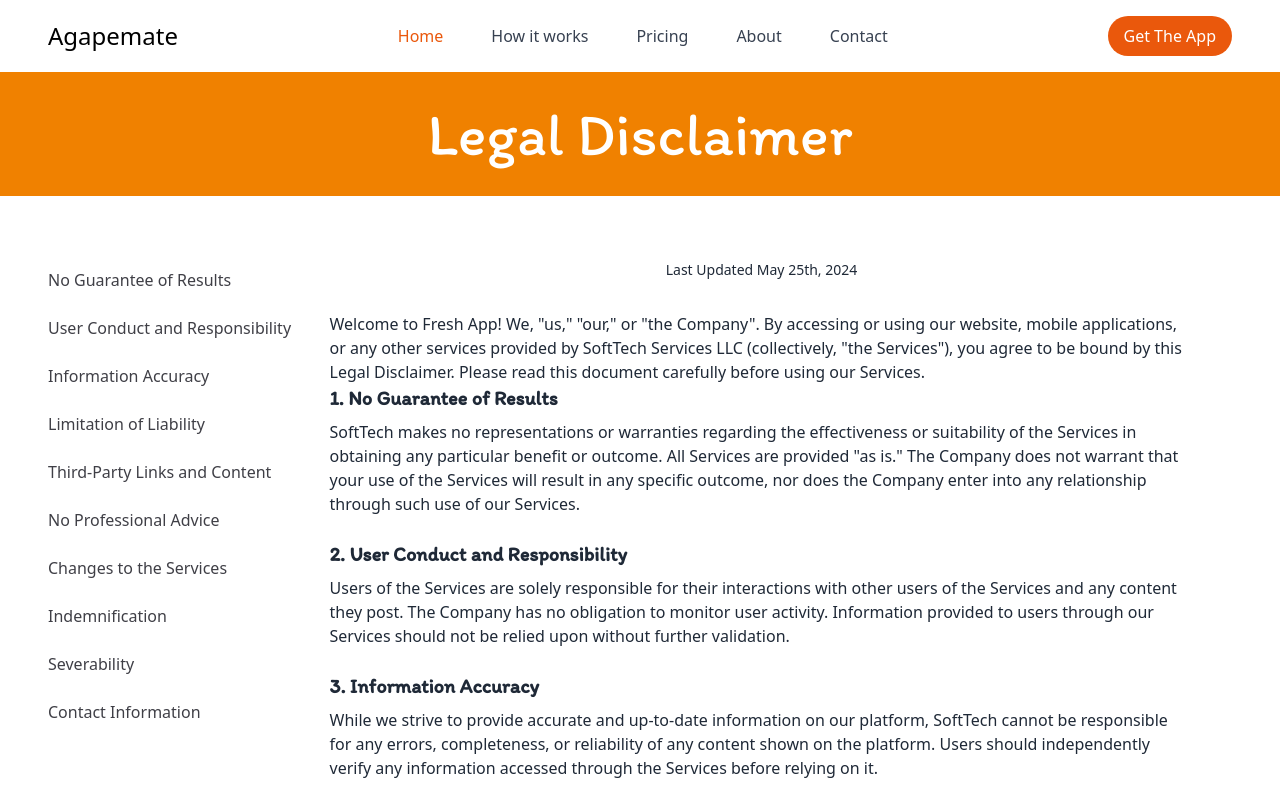
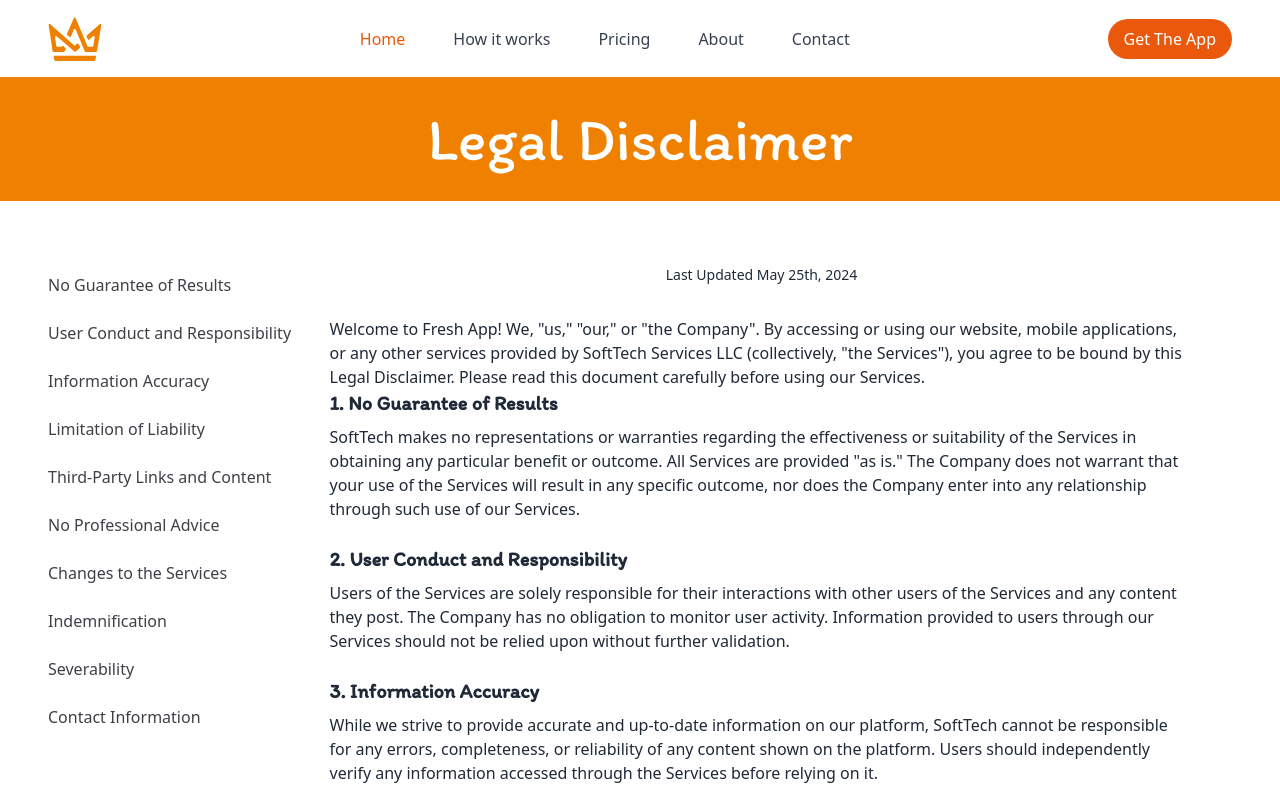
Before and after one commit to SalTech-Apps/agapemate, a website built with Parcel: page pages/terms/index.html in a window 1280 px wide. Shown: the top 800 px of the page. Built offline with nearby package versions, Linux system fonts and the light colour scheme; a web font is replaced by a local one.

Commit message:
fix: logo

```diff
--- a/components/footer.html
+++ b/components/footer.html
@@ -31,6 +31,6 @@
   </div>
   <div class="container mx-auto mt-8 border-t border-primary pt-4 flex justify-between items-center">
       <p>&copy; 2024 agapemate App. All Rights Reserved.</p>
-      <a href="../terms/index.html" class="text-gray-600">Legal Disclaimer</a>
+      <a href="/pages/terms/index.html" class="text-gray-600">Legal Disclaimer</a>
   </div>
 </footer>
--- a/components/header.html
+++ b/components/header.html
@@ -1,6 +1,8 @@
 <header class="bg-white p-4 md:px-12 shadow">
   <div class="container mx-auto flex justify-between items-center">
-      <div class="text-2xl  text-black">Agapemate</div>
+      <div class="text-2xl  text-black">
+        <img src="/assets/images/agapemate-logo.svg" alt="agapemate-logo">
+      </div>
       <nav class="hidden md:flex gap-12">
           <a href="/" class="text-orange-600">Home</a>
           <a href="/#how-it-works" class="text-gray-700">How it works</a>
```
Also changed, not shown: assets/css/index.css, assets/images/agapemate-logo.svg (added).
